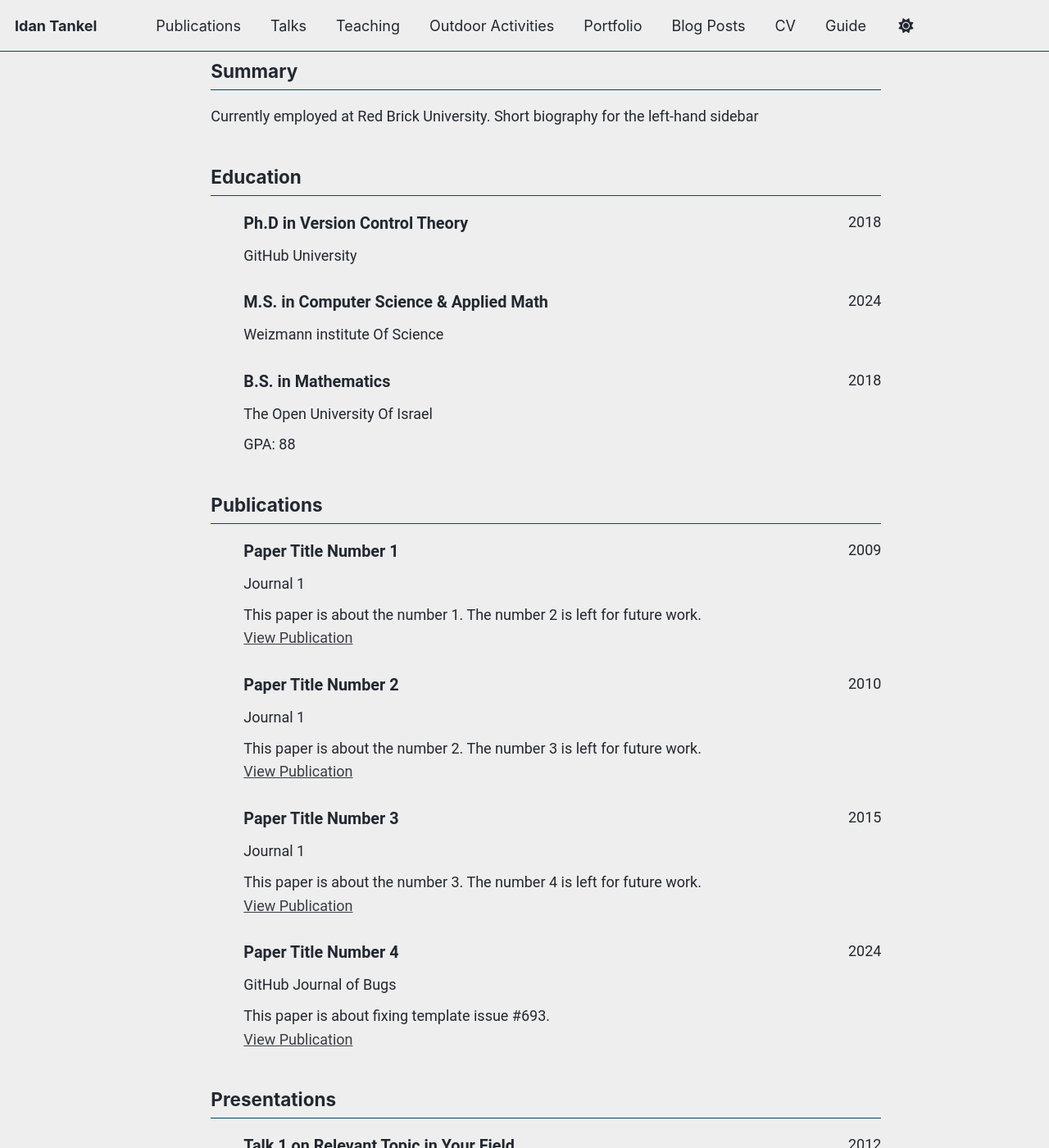
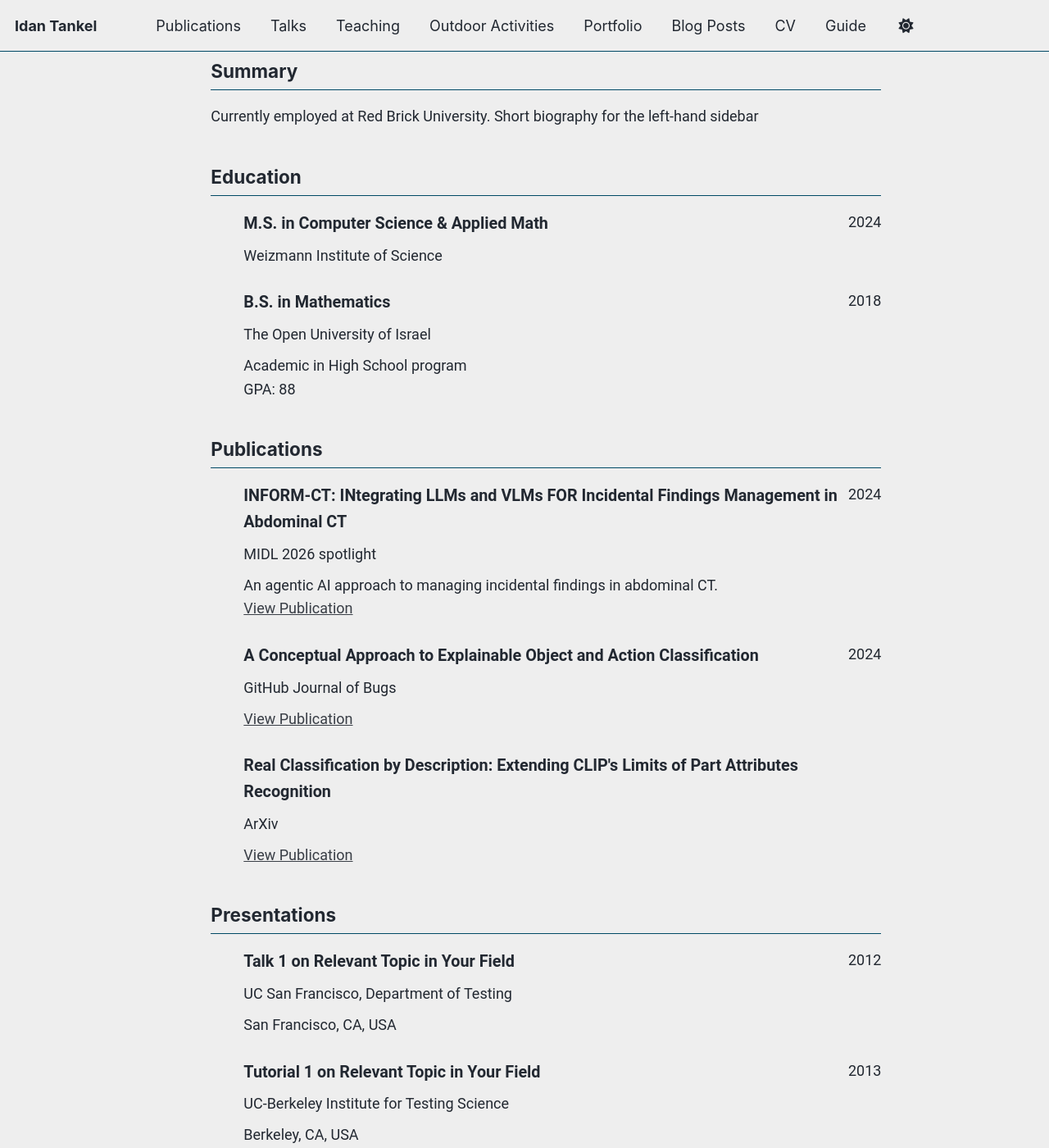
Before and after one commit to idan-tankel/idan-tankel.github.io, a Jekyll site: the page built from _pages/cv-json.md, in a window 1280 px wide and 1400 px high, scrolled down 318 px. Shown: the whole window at 82% size. Built offline with Jekyll 4.4.1, drawn with Linux system fonts in a browser that asks for light colours; a script that is not in the unit is left out; a file with an impossible date is left out.

Commit message:
Complete CV education and publications
Co-authored-by: Copilot <223556219+Copilot@users.noreply.github.com>

```diff
--- a/_data/cv.json
+++ b/_data/cv.json
@@ -33,16 +33,7 @@
   "work": [],
   "education": [
     {
-      "institution": "GitHub University",
-      "area": "Ph.D in Version Control Theory",
-      "studyType": "",
-      "startDate": "",
-      "endDate": "2018",
-      "gpa": null,
-      "courses": []
-    },
-    {
-      "institution": "Weizmann institute Of Science",
+      "institution": "Weizmann Institute of Science",
       "area": "M.S. in Computer Science & Applied Math",
       "studyType": "",
       "startDate": "",
@@ -51,9 +42,9 @@
       "courses": []
     },
     {
-      "institution": "The Open University Of Israel",
+      "institution": "The Open University of Israel",
       "area": "B.S. in Mathematics",
-      "studyType": "`Academic In High School` program",
+      "studyType": "Academic in High School program",
       "startDate": "2015",
       "endDate": "2018",
       "gpa": 88,
@@ -66,32 +57,25 @@
   "references": [],
   "publications": [
     {
-      "name": "Paper Title Number 1",
-      "publisher": "Journal 1",
-      "releaseDate": "2009-10-01",
-      "website": "https://academicpages.github.io/files/paper1.pdf",
-      "summary": "This paper is about the number 1. The number 2 is left for future work."
+      "name": "INFORM-CT: INtegrating LLMs and VLMs FOR Incidental Findings Management in Abdominal CT",
+      "publisher": "MIDL 2026 spotlight",
+      "releaseDate": "2024-02-17",
+      "website": "https://arxiv.org/abs/2512.14732",
+      "summary": "An agentic AI approach to managing incidental findings in abdominal CT."
     },
     {
-      "name": "Paper Title Number 2",
-      "publisher": "Journal 1",
-      "releaseDate": "2010-10-01",
-      "website": "https://academicpages.github.io/files/paper2.pdf",
-      "summary": "This paper is about the number 2. The number 3 is left for future work."
+      "name": "A Conceptual Approach to Explainable Object and Action Classification",
+      "publisher": "GitHub Journal of Bugs",
+      "releaseDate": "2024-02-17",
+      "website": "https://ieeexplore.ieee.org/abstract/document/11149727",
+      "summary": ""
     },
     {
-      "name": "Paper Title Number 3",
-      "publisher": "Journal 1",
-      "releaseDate": "2015-10-01",
-      "website": "https://academicpages.github.io/files/paper3.pdf",
-      "summary": "This paper is about the number 3. The number 4 is left for future work."
-    },
-    {
-      "name": "Paper Title Number 4",
-      "publisher": "GitHub Journal of Bugs",
-      "releaseDate": "2024-02-17",
-      "website": "https://academicpages.github.io/files/paper3.pdf",
-      "summary": "This paper is about fixing template issue #693."
+      "name": "Real Classification by Description: Extending CLIP's Limits of Part Attributes Recognition",
+      "publisher": "ArXiv",
+      "releaseDate": null,
+      "website": "https://arxiv.org/abs/2412.13947",
+      "summary": ""
     }
   ],
   "presentations": [
--- a/_includes/cv-template.html
+++ b/_includes/cv-template.html
@@ -81,6 +81,9 @@
         </div>
         <div class="cv-item-content">
           <div class="cv-item-subtitle">{{ education.institution }}</div>
+          {% if education.studyType %}
+          <div class="cv-item-detail">{{ education.studyType }}</div>
+          {% endif %}
           {% if education.gpa %}
           <div class="cv-item-detail">GPA: {{ education.gpa }}</div>
           {% endif %}
--- a/_pages/cv.md
+++ b/_pages/cv.md
@@ -11,8 +11,8 @@ redirect_from:
 
 Education
 ======
-* M.S. in c, GitHub University, 2014
-* B.S. in GitHub, GitHub University, 2012
+* M.S. in Computer Science & Applied Math, Weizmann Institute of Science, 2024
+* B.S. in Mathematics, The Open University of Israel, 2018, Academic in High School program (2015–2018), GPA: 88
 
 Work experience
 ======
```
Also changed, not shown: _publications/2025-06-08-paper-title-number-5.md (+1 -1 lines).
